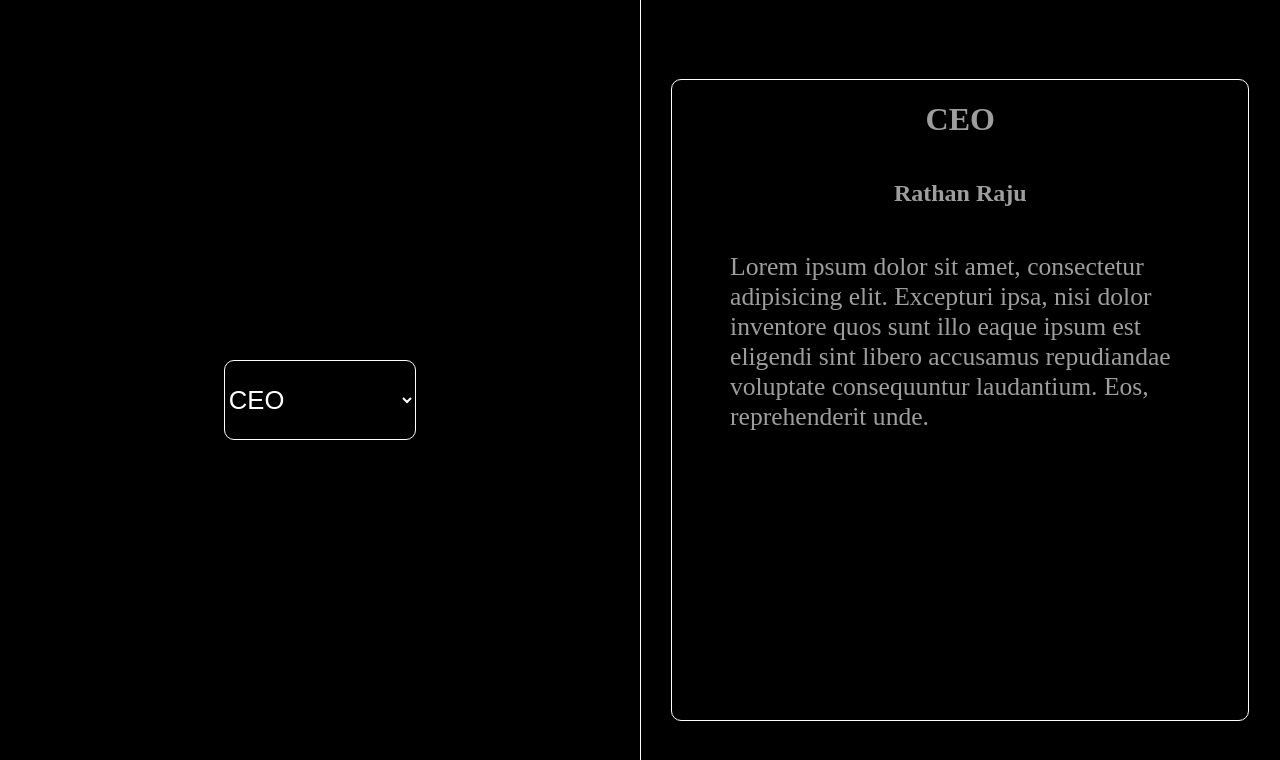
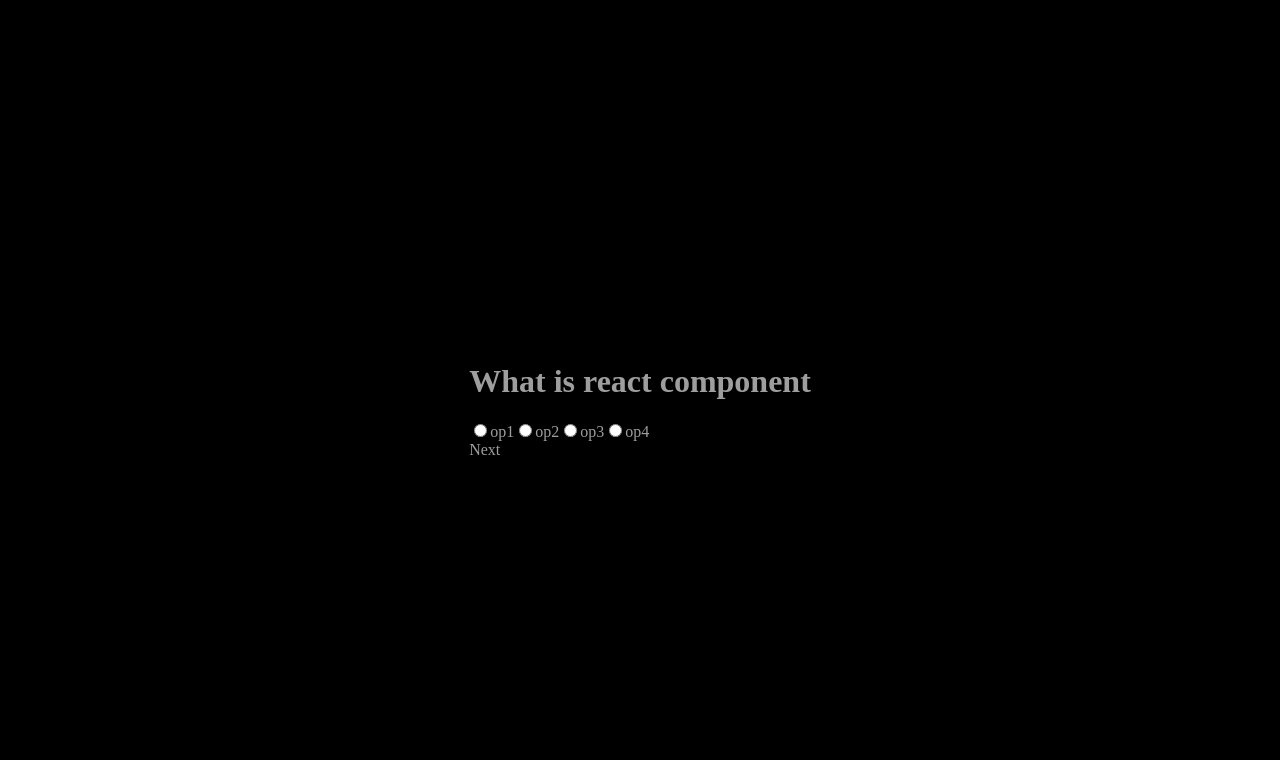
Before and after one commit to rathanraju45/react_lectures, a React (Create React App) app: page / in a window 1280 px wide. Shown: the top 760 px of the page. Built offline with nearby package versions, Linux system fonts and the light colour scheme.

Commit message:
Question component.

```diff
--- a/src/App.jsx
+++ b/src/App.jsx
@@ -2,6 +2,7 @@
 import Todo from "./components/Todo";
 import Notes from "./components/Notes/Notes";
 import Designations from "./components/Designations/Designations";
+import Quiz from "./components/quiz/Quiz";
 
 export default function App() {
     return (
@@ -10,7 +11,8 @@
                 // <Counter />
                 // <Todo />
                 // <Notes />
-                <Designations />
+                // <Designations />
+                <Quiz />
             }
         </div>
     );
--- /dev/null
+++ b/src/components/quiz/Question.jsx
@@ -0,0 +1,30 @@
+import { useState } from "react"
+
+export default function Question({ question }) {
+
+    const [selectedOption, setSelectedOption] = useState(null);
+
+    function handleRadioChange(value) {
+        setSelectedOption(value);
+    };
+
+    return (
+        <div className="Question_container">
+
+            <h1 className="question">{question.question}</h1>
+
+            <input type="radio" value="1" name="option1" onChange={() => handleRadioChange("option1")} checked={selectedOption === "option1"}/>
+            <label htmlFor="option1">{question.option1}</label>
+
+            <input type="radio" value="2" name="option2" onChange={() => handleRadioChange("option2")} checked={selectedOption === "option2"}/>
+            <label htmlFor="option2">{question.option2}</label>
+
+            <input type="radio" value="3" name="option3" onChange={() => handleRadioChange("option3")} checked={selectedOption === "option3"}/>
+            <label htmlFor="option3">{question.option3}</label>
+
+            <input type="radio" value="4" name="option4" onChange={() => handleRadioChange("option4")} checked={selectedOption === "option4"}/>
+            <label htmlFor="option4">{question.option4}</label>
+
+        </div>
+    )
+}
--- /dev/null
+++ b/src/components/quiz/Quiz.jsx
@@ -0,0 +1,37 @@
+import { React, useEffect, useState } from 'react';
+import './Quiz.css';
+import Question from './Question';
+import data from './data';
+
+export default function Quiz() {
+
+  const [questions, setQuestions] = useState(null);
+  const [nofQuestions, setNofQuestions] = useState(0);
+  const [index, setIndex] = useState(null);
+  const [currentQuestion, setCurrentQuestion] = useState(null);
+
+  useEffect(() => {
+    setQuestions(data);
+    setNofQuestions(data.length);
+    setIndex(0);
+    setCurrentQuestion(<Question question={data[0]} />);
+  }, []);
+
+  function updateQuestion() {
+    setIndex(index + 1);
+    setCurrentQuestion(<Question question={data[index]} />);
+  }
+
+  return (
+    <div className='quiz_container'>
+      <div id="current_question">
+        {
+          currentQuestion
+        }
+        <div id="next" onClick={() => updateQuestion()}>{
+          index === nofQuestions ? "Submit" : "Next"
+        }</div>
+      </div>
+    </div>
+  )
+}
--- /dev/null
+++ b/src/components/quiz/data.js
@@ -0,0 +1,21 @@
+const data = [
+
+    {
+        question: "What is react component",
+        option1: "op1",
+        option2: "op2",
+        option3: "op3",
+        option4: "op4",
+    },
+
+    {
+        question: "What is react component 2",
+        option1: "op1",
+        option2: "op2",
+        option3: "op3",
+        option4: "op4",
+    },
+
+];
+
+export default data;
```
Also changed, not shown: src/components/Designations/Designations.jsx (line endings or trailing spaces), src/components/quiz/Quiz.css (added).
